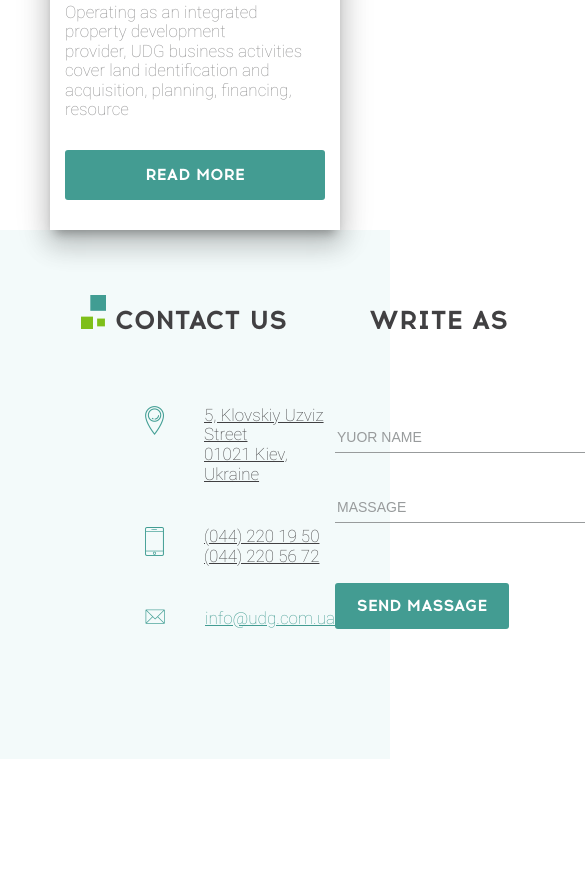
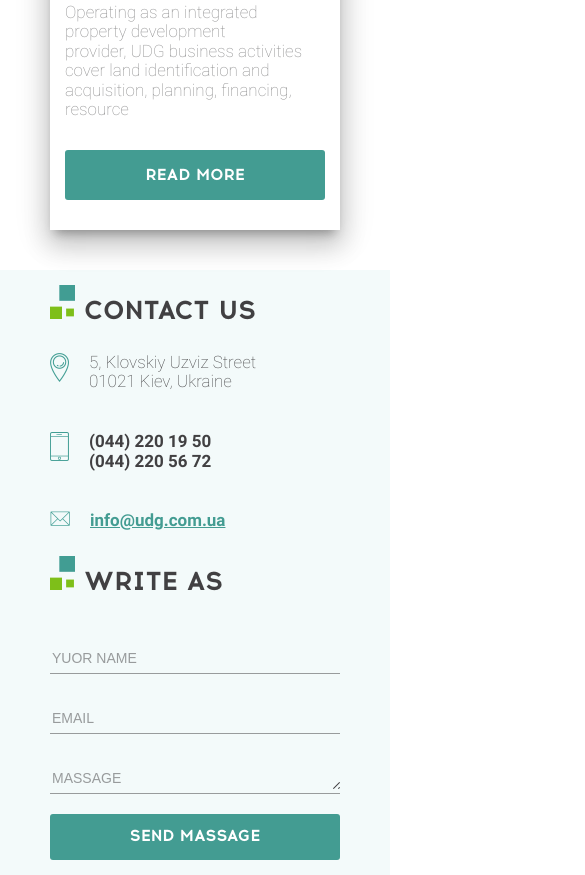
Before and after one commit to YuriyShandor/UDG, a website: page index.html in a window 390 px wide. Shown: the part 5277-6152 px from the top of the page, 585 px wide, since content can reach past the window. Before the commit the page ends 6036 px from the top, so only its background shows below. Drawn offline with Linux system fonts and the light colour scheme; a web font is replaced by a local one.

Commit message:
Add Section Contacts__Mod_02

```diff
--- a/scss/main.scss
+++ b/scss/main.scss
@@ -1436,12 +1436,186 @@ body {
   }
 }
 
+
 @media screen and (max-width: 1199px) {
-
+  #contacts {
+    height: 840px;
+  }
+
+  .contact-write {
+    display: flex;
+    flex-direction: column;
+    align-items: center;
+    justify-content: center;
+    margin-top: 69px;
+  }
+
+  .contact-block {
+    margin-left: 0;
+
+
+    .contact-item {
+      .contact-info {
+        text-decoration: none;
+      }
+
+
+      &:nth-child(3) {
+        .contact-info {
+          font-weight: 700;
+        }
+      }
+
+      &:nth-child(4) {
+        .contact-info {
+          font-weight: 700;
+          text-decoration: underline;
+        }
+      }
+    }
+  }
+
+  .write-block {
+    margin-right: 0;
+    margin-top: 40px;
+
+    .section-title {
+      margin-bottom: 70px;
+      margin-left: 80px;
+    }
+
+    .send-massage {
+      margin-top: 65px;
+    }
+  }
 }
 
 @media screen and (max-width: 767px) {
-
+  #contacts {
+    height: 605px;
+    margin-top: 40px;
+  }
+
+  .contact-write {
+    display: flex;
+    flex-direction: column;
+    align-items: flex-start;
+    justify-content: center;
+    margin-top: 15px;
+  }
+
+  .contact-block {
+    margin-left: 0;
+
+    .section-title {
+      margin-bottom: -10px;
+    }
+
+    .contact-item {
+      margin-left: 0;
+      margin-top: 40px;
+
+      .contact-info {
+        margin-left: 20px;
+      }
+
+      .contact-info__link {
+        color: #439c92;
+      }
+    }
+  }
+
+  .write-block {
+    margin-top: 25px;
+
+    .section-title {
+      margin: 0;
+      margin-right: auto;
+      margin-bottom: 50px;
+
+      .rectangle-title {
+        visibility: visible;
+      }
+    }
+
+    .name-email {
+      width: auto;
+      display: flex;
+      flex-direction: column;
+      justify-content: center;
+      margin-bottom: 0;
+
+      .contact__input {
+        width: 290px;
+        margin-bottom: 30px;
+      }
+    }
+
+    .massage {
+      .contact__input {
+        width: 290px;
+      }
+    }
+
+    .send-massage {
+      margin-top: 20px;
+      width: 100%;
+      height: 46px;
+      font-size: 16px;
+      border-radius: 3px;
+      transition: opacity 0.5s;
+
+      &:hover {
+        opacity: 0.9;
+      }
+    }
+  }
+
+  .name-input {
+    position: relative;
+
+    .contact__input {
+      outline: none;
+      height: 30px;
+      border: none;
+      background: transparent;
+      border-bottom: 1px solid #989b9c;
+      font-size: 17px;
+      font-weight: 600;
+      color: #414042;
+
+      &::placeholder {
+        font-size: 14px;
+        font-weight: 400;
+        color: #989b9c;
+        text-transform: uppercase;
+      }
+    }
+
+    .contact__input_title {
+      position: absolute;
+      top: -20px;
+      font-size: 10px;
+      font-weight: 400;
+      color: #989b9c;
+      text-transform: uppercase;
+      visibility: hidden;
+    }
+  }
+
+  .name-input_click {
+    .contact__input_title {
+      visibility: visible;
+    }
+
+    .contact__input {
+      border-bottom: 2px solid #439c92;
+
+      &::placeholder {
+      visibility: hidden;
+      }
+    }
+  }
 }
 
 @media screen and (max-width: 1199px) {
```
Also changed, not shown: scss/main.min.css.
